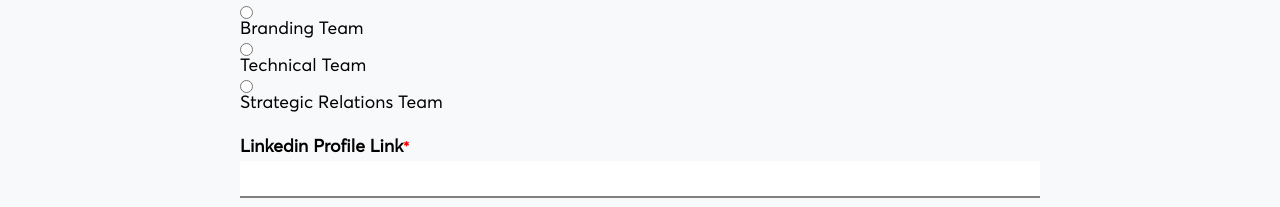
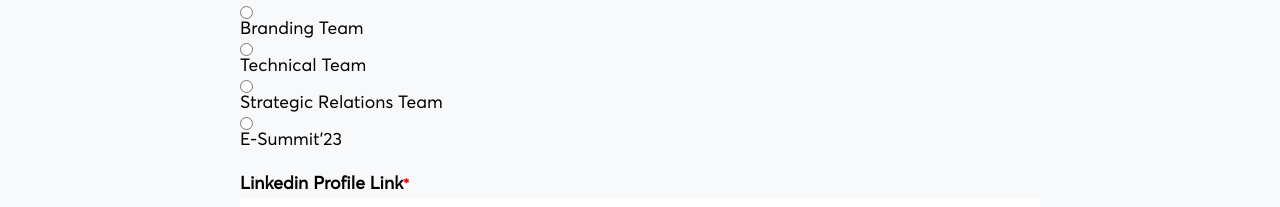
Before and after one commit to ecelliitbhu/ecell-website-new, a Next.js app: page /forms/team_info in a window 1280 px wide. Shown: the part 815-1022 px from the top of the page. Built offline with nearby package versions, Linux system fonts and the light colour scheme; no server answers; the database is empty.

Commit message:
Added E-Summit option to the teamInfo form

```diff
--- a/components/forms/TeamInfo.jsx
+++ b/components/forms/TeamInfo.jsx
@@ -168,6 +168,10 @@ const TeamInfo = () => {
             <input type="radio" value="SR" name="vertical" />
             <span> Strategic Relations Team</span>
           </Row>
+          <Row className="checkbox-option">
+            <input type="radio" value="E-Summit" name="vertical" />
+            <span>{`E-Summit'23`}</span>
+          </Row>
         </Row>
         <Row className="form-item">
           <label htmlFor="fname">
```
